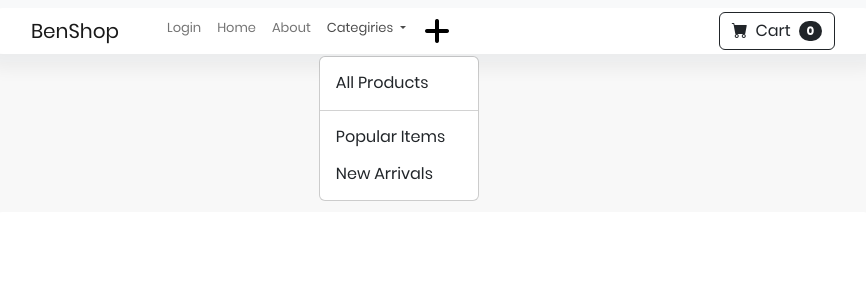
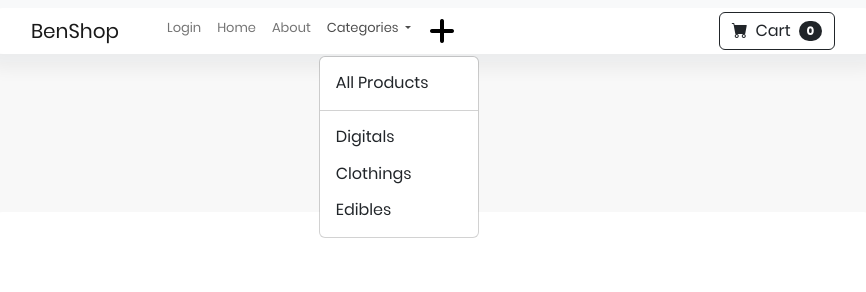
Before and after one commit to Benfoxyy/Shop, a Django app: page /sign-up in a window 1280 px wide, after a click on "Categories". Shown: the top 292 px of the page, without its empty margins (207-1073 px from the left). Run offline with Django 3.2, Linux system fonts and the light colour scheme; some libraries are stand-ins or nearby versions.

Commit message:
add category

```diff
--- a/main/admin.py
+++ b/main/admin.py
@@ -1,6 +1,10 @@
 from django.contrib import admin
-from .models import Product
+from .models import Product , Category
 
 @admin.register(Product)
 class AdminProduct(admin.ModelAdmin):
     pass
+
+@admin.register(Category)
+class CategoryAdmin(admin.ModelAdmin):
+    pass
--- a/main/forms.py
+++ b/main/forms.py
@@ -6,7 +6,7 @@ from django.contrib.auth.models import User
 class ProductForm(forms.ModelForm):
     class Meta:
         model = Product
-        fields = ['seller', 'name', 'description', 'price', 'address','pic']
+        fields = ['seller', 'name', 'description', 'price','pic']
 
         widgets = {
             'seller' : forms.TextInput(attrs={'class': 'form-control','type': 'hidden'}),
--- a/main/urls.py
+++ b/main/urls.py
@@ -8,4 +8,5 @@ urlpatterns = [
     path('add_product', views.add_product_view, name='add'),
     path('sign-up', views.sign_up, name='sign_up'),
     path('product/<int:pk>', views.product_view, name='single'),
+    path('product/<str:cat>', views.index_view, name='category'),
 ]
--- a/main/views.py
+++ b/main/views.py
@@ -1,5 +1,5 @@
 from django.shortcuts import render,redirect,get_object_or_404
-from .models import Product
+from .models import Product , Category
 from .forms import ProductForm,SignupForm
 from django.contrib.auth import authenticate, login , logout
 from django.contrib.auth.decorators import login_required
@@ -7,17 +7,33 @@ from django.contrib import messages
 from django.core.paginator import Paginator, EmptyPage, PageNotAnInteger
 
 @login_required(login_url='login')
-def index_view(request):
-    p = Paginator(Product.objects.all(),8)
-    page_number = request.GET.get('page')
-    try:
-        page_obj = p.get_page(page_number)  # returns the desired page object
-    except PageNotAnInteger:
-        # if page_number is not an integer then assign the first page
-        page_obj = p.page(1)
-    except EmptyPage:
-        page_obj = p.page(p.num_pages)
-    return render(request, 'shop/index.html',{'products':page_obj})
+def index_view(request,cat=None):
+    if cat:
+        cat = cat.replace('-',' ')
+        category = Category.objects.get(name=cat)
+        p = Paginator(Product.objects.filter(Category=category),8)
+        page_number = request.GET.get('page')
+        try:
+            page_obj = p.get_page(page_number)  # returns the desired page object
+        except PageNotAnInteger:
+            # if page_number is not an integer then assign the first page
+            page_obj = p.page(1)
+        except EmptyPage:
+            page_obj = p.page(p.num_pages)
+
+        return render(request, 'shop/index.html',{'products':page_obj, 'category':category})
+    else:
+        p = Paginator(Product.objects.all(),8)
+        page_number = request.GET.get('page')
+        try:
+            page_obj = p.get_page(page_number)  # returns the desired page object
+        except PageNotAnInteger:
+            # if page_number is not an integer then assign the first page
+            page_obj = p.page(1)
+        except EmptyPage:
+            page_obj = p.page(p.num_pages)
+
+        return render(request, 'shop/index.html',{'products':page_obj})
 
 @login_required(login_url='login')
 def add_product_view(request):
--- a/templates/base.html
+++ b/templates/base.html
@@ -7,7 +7,7 @@
         <meta name="viewport" content="width=device-width, initial-scale=1, shrink-to-fit=no" />
         <meta name="description" content="" />
         <meta name="author" content="" />
-        <title>Shop Homepage - Start Bootstrap Template</title>
+        <title>BenShop</title>
         <!-- Favicon-->
         <link rel="icon" type="image/x-icon" href="{% static 'assets/favicon.ico' %}" />
         <!-- Bootstrap icons-->
@@ -50,13 +50,14 @@
             href="#"
             role="button"
             data-bs-toggle="dropdown"
-            aria-expanded="false">Categiries
+            aria-expanded="false">Categories
             </a>
           <ul class="dropdown-menu" aria-labelledby="navbarDropdown">
-            <li><a class="dropdown-item" href="#!">All Products</a></li>
-            <li><hr class="dropdown-divider" /></li>
-            <li><a class="dropdown-item" href="#!">Popular Items</a></li>
-            <li><a class="dropdown-item" href="#!">New Arrivals</a></li>
+            <li><a class="dropdown-item" href="/">All Products</a></li>
+            <li><hr class="dropdown-divider"/></li>
+            <li><a class="dropdown-item" href="{% url 'shop:category' 'Digitals' %}">Digitals</a></li>
+            <li><a class="dropdown-item" href="{% url 'shop:category' 'Clothings' %}">Clothings</a></li>
+            <li><a class="dropdown-item" href="{% url 'shop:category' 'Edibles' %}">Edibles</a></li>
           </ul>
         </li>
         <li class="nav-item"><a class="nav-link" href="{% url "shop:add" %}"><img src="{% static 'assets/icons8-plus-30.png' %}" alt="..."></a></li>
```
Also changed, not shown: main/models.py (+6 -1 lines), main/migrations/0019_category.py (added), main/migrations/0020_product_category.py (added), main/migrations/0021_auto_20240203_2037.py (added), main/migrations/0022_alter_product_category.py (added), main/migrations/0023_alter_product_category.py (added), main/migrations/0024_remove_product_address.py (added).
